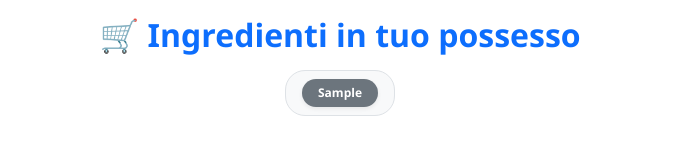
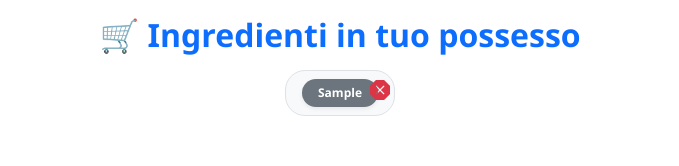
Before and after one commit to DomenicoFoglia/RicettAi-React-AIMixtral, a React (Vite) app: page / in a window 1280 px wide. Both pictures are taken after typing "Sample" into the empty fields and a click on the button "Aggiungi". Shown: the part 280-446 px from the top of the page, without its empty margins (300-979 px from the left). Built offline with nearby package versions, Linux system fonts and the light colour scheme; no server answers; what @huggingface/inference would draw is missing.

Commit message:
Versione 1.1: Ora la pagina scrolla in modo automatico sulla ricetta appena creata, aggiunta possibilita di rimuove ingredienti

```diff
--- a/src/App.css
+++ b/src/App.css
@@ -97,6 +97,16 @@ h1{
     box-shadow: 0 4px 12px rgba(0, 0, 0, 0.3);
 }
 
+.icon-remove {
+    cursor: pointer;
+    z-index: 10;
+    transition: transform 0.2s ease;
+}
+
+.icon-remove:hover {
+    transform: scale(1.2);
+}
+
 .suggested-recipe-container{
     color: #475467;
     line-height: 28px;
--- a/src/components/IngredientsList.jsx
+++ b/src/components/IngredientsList.jsx
@@ -1,9 +1,16 @@
 function IngredientList(props) {
     const ingredientsListItems = props.ingredients.map((ingredient) => (
-        <li key={ingredient}>
+        <li key={ingredient} className="position-relative">
             <span className="badge bg-secondary text-white px-3 py-2 rounded-pill shadow-sm">
                 {ingredient}
             </span>
+            <i
+                className="bi bi-x-octagon-fill text-danger fs-5 position-absolute top-0 end-0 me-1 mt-1 icon-remove"
+                role="button"
+                aria-label={`Rimuovi ${ingredient}`}
+                onClick={() => props.removeIngredient(ingredient)}
+                title="Rimuovi ingrediente">
+            </i>
         </li>
     ));
 
@@ -20,7 +27,7 @@ function IngredientList(props) {
         {props.ingredients.length > 3 && (
             <div className="d-flex justify-content-center">
                 <div className="get-recipe-container mt-5 d-flex justify-content-center align-items-center gap-5 rounded shadow p-3">
-                    <div>
+                    <div ref={props.ref}>
                         <h3>Pronto per una ricetta?</h3>
                         <h5>
                         Scopri nuove idee gustose generate in base agli ingredienti che hai a disposizione{' '}
--- a/src/components/Main.jsx
+++ b/src/components/Main.jsx
@@ -1,4 +1,6 @@
 import { useState } from "react";
+import { useRef } from "react";
+import { useEffect } from "react";
 import IngredientList from "./IngredientsList";
 import DomeRecipe from "./DomeRecipe";
 import { getRecipeFromMistral } from "../ai";
@@ -9,6 +11,8 @@ function Main() {
     const [recipeAi, setRecipeAi] = useState("");
     const [loading, setLoading] = useState(false);
     const [error, setError] = useState(null);
+    const recipeSection = useRef(null);
+
 
     function addIngredient(event) {
         event.preventDefault();
@@ -18,6 +22,10 @@ function Main() {
             setIngredient(prev => [...prev, newIngredient]);
         }
         event.target.reset();
+    }
+
+    function removeIngredient(ingredientToRemove) {
+        setIngredient(prev => prev.filter(i => i !== ingredientToRemove));
     }
 
     async function handleShowRecipe() {
@@ -47,9 +55,18 @@ function Main() {
             <IngredientList
                 ingredients={ingredients}
                 toggleAndGenerateRecipe={toggleAndGenerateRecipe}
+                removeIngredient={removeIngredient}
+                ref={recipeSection}
+
             />
         );
     }
+
+    useEffect(function() {
+        if(recipeSection.current !== null){
+            recipeSection.current.scrollIntoView({ behavior: "smooth" });
+        }
+    }, [recipeAi])
 
     return (
         <main className="container py-5" style={{ maxWidth: "700px" }}>
```
